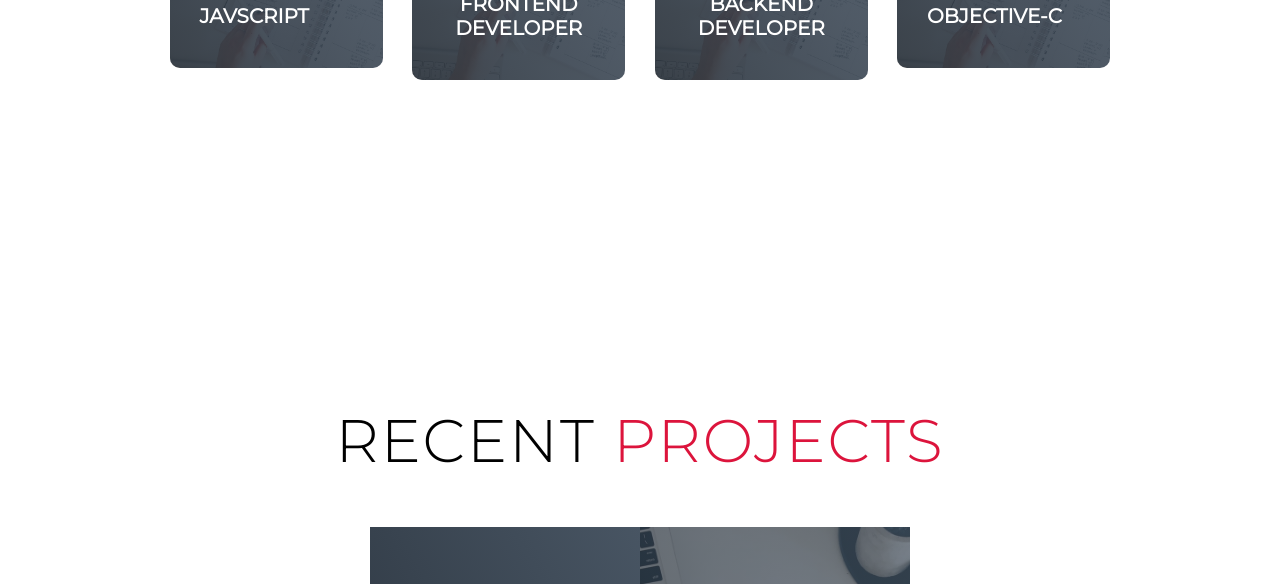
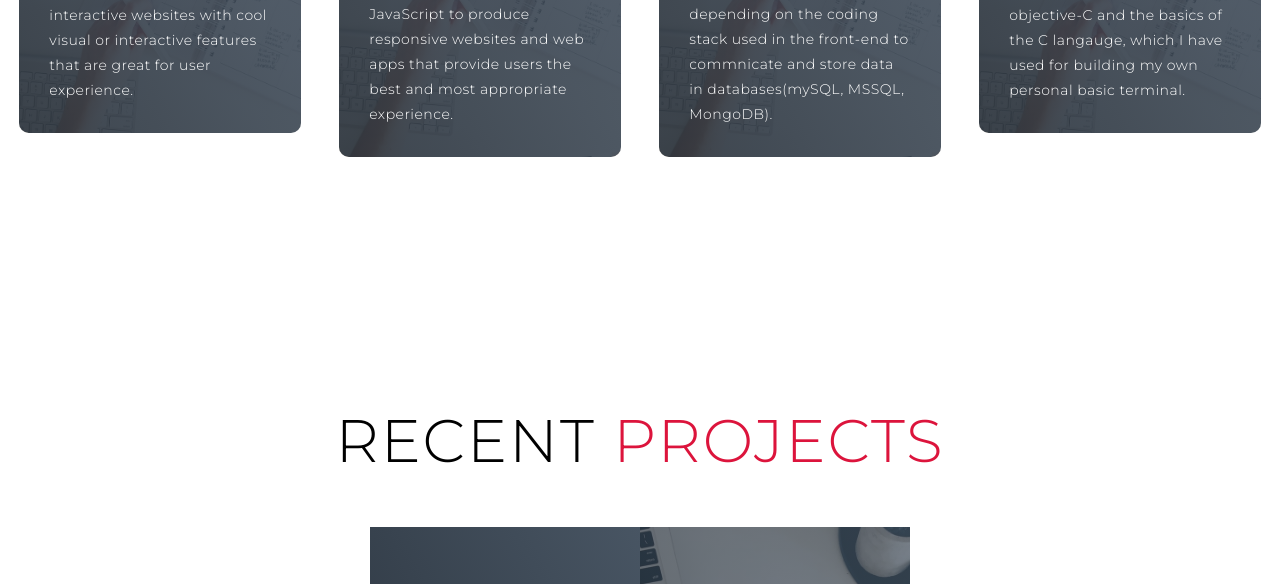
Before and after one commit to kngalalu/Personal_Website, a plain HTML site: page index.html in a window 1280 px wide. Shown: the part 1296-1880 px from the top of the page. Drawn offline with Linux system fonts and the light colour scheme.

Commit message:
minor edits to text

```diff
--- a/index.html
+++ b/index.html
@@ -63,26 +63,29 @@
         <div class="skill-item">
           <div class="icon"><img src="img/javascript.png" /></div>
           <h2>Javscript</h2>
-          <!-- <p>Lorem ipsum dolor sit amet consectetur adipisicing elit. Corporis debitis rerum, magni voluptatem sed
-            architecto placeat beatae tenetur officia quod</p> -->
+          <p>I use JavaScript to produce interactive websites with cool visual or interactive features that are
+            great for user experience.
+          </p>
         </div>
         <div class="skill-item">
           <div class="icon"><img src="img/frontend.png" /></div>
           <h2>Frontend Developer</h2>
-          <!-- <p>I use HTML, CSS, and JavaScript to produce responsive websites and web apps that provide users the best and most appropriate experience suited to their device and browser.</p> -->
+          <p>I use HTML, CSS, and JavaScript to produce responsive websites and web apps that provide users the best
+            and most appropriate experience. </p>
         </div>
         <div class="skill-item">
           <div class="icon"><img src="img/backend.png" /></div>
           <h2>Backend Developer</h2>
-          <!-- <p>Lorem ipsum dolor sit amet consectetur adipisicing elit. Corporis debitis rerum, magni voluptatem sed
-            architecto placeat beatae tenetur officia quod</p> -->
+          <p>I use node.js and flask depending on the coding stack used in the front-end to commnicate and store data
+            in databases(mySQL, MSSQL, MongoDB).
+          </p>
         </div>
         <div class="skill-item">
           <div class="icon"><img src="img/Obeject-c.png" /></div>
           <h2>Objective-C</h2>
-          <!-- <p>Lorem ipsum dolor sit amet consectetur adipisicing elit. Corporis debitis rerum, magni voluptatem sed
-            architecto placeat beatae tenetur officia quod</p> -->
-        </div>
+          <p>I have experience in objective-C and the basics of the C langauge, which I have used for building my own
+            personal basic terminal.
+          </p>
       </div>
     </div>
   </section>
```
